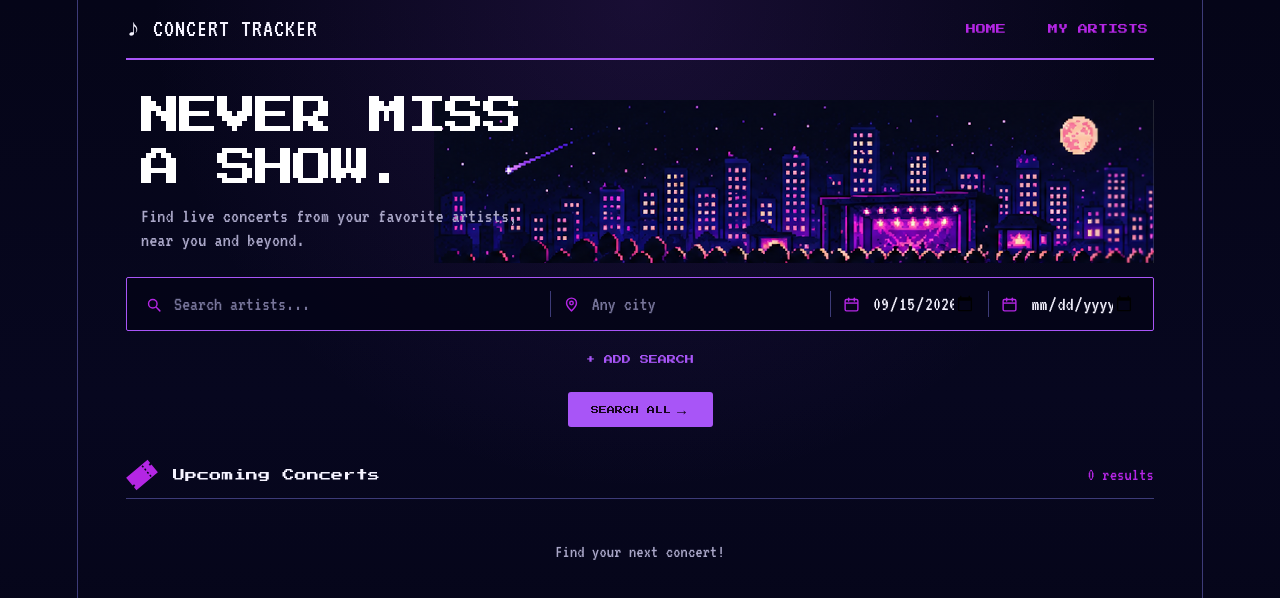
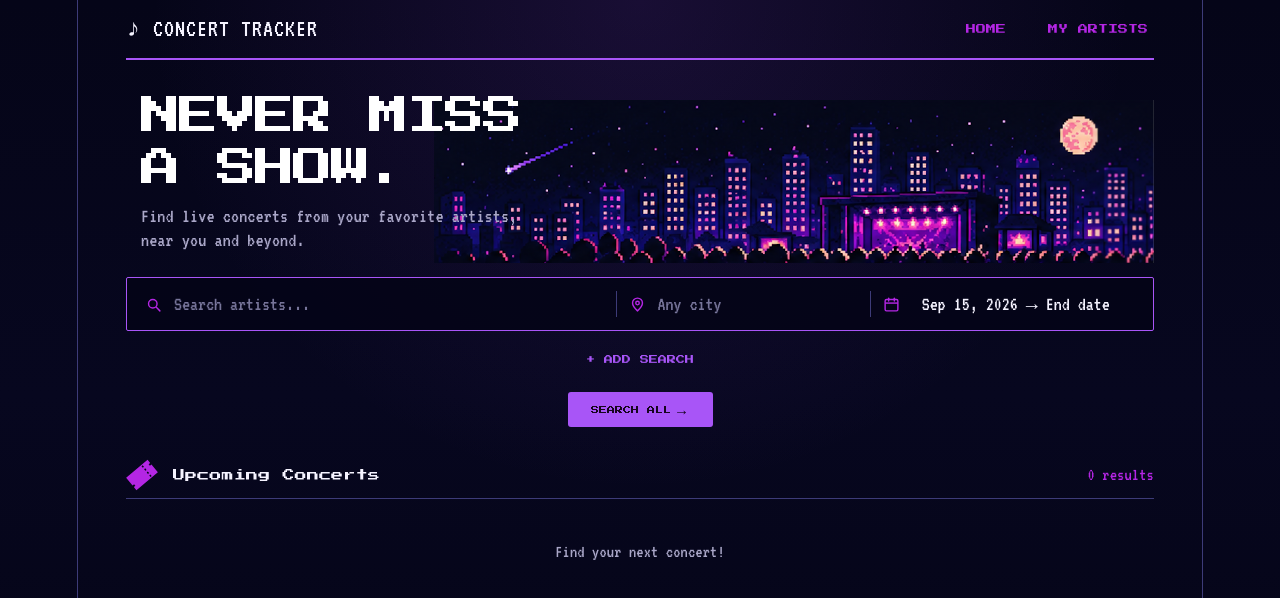
Before and after one commit to yanniewu/concert-tracker, a React app in the folder frontend/: page / in a window 1280 px wide. Shown: the top 598 px of the page. Built offline with nearby package versions, Linux system fonts and the light colour scheme; the HTML template or start-up script is replaced by a standard one.

Commit message:
Changed date picker and search error UI

```diff
--- a/frontend/src/App.css
+++ b/frontend/src/App.css
@@ -160,7 +160,7 @@ body {
 
 .search-bar {
   position: relative;
-  z-index: 5;
+  z-index: 1;
 
   display: flex;
   align-items: stretch;
@@ -195,7 +195,7 @@ body {
 }
 
 .search-location {
-  flex: 1.3;
+  flex: 1;
 }
 
 .radius-select {
@@ -224,10 +224,6 @@ body {
 .radius-select option {
   background: var(--surface);
   color: var(--text);
-}
-
-.search-date {
-  flex: 0.68;
 }
 
 .search-icon {
@@ -268,27 +264,189 @@ body {
   color: #77759a;
 }
 
-.search-date input[type="date"] {
-  color-scheme: dark;
+
+/* ========================================
+   DATE RANGE PICKER
+======================================== */
+
+.search-date-range {
+  position: relative;
+  min-width: 250px;
+  flex: 1.1;
+}
+
+/* Put the entire search row above the rows below it
+   when the date picker is open. */
+.search-container:has(.date-range-picker) {
+  position: relative;
+  z-index: 50;
+}
+
+.search-row:has(.date-range-picker) {
+  position: relative;
+  z-index: 50;
+}
+
+.search-bar:has(.date-range-picker) {
+  position: relative;
+  z-index: 50;
+}
+
+/* Date range button */
+
+.date-range-button {
+  width: 100%;
+  height: 100%;
+
+  display: flex;
+  align-items: center;
+  gap: 10px;
+
+  padding: 0;
+
+  border: none;
+  background: transparent;
+  color: var(--text);
+
+  font-family: var(--body-font);
+  font-size: 20px;
+
+  cursor: pointer;
+  text-align: left;
+}
+
+.date-range-button:hover {
+  color: var(--text);
+}
+
+.date-range-button span {
+  white-space: nowrap;
+  overflow: hidden;
+  text-overflow: ellipsis;
+}
+
+/* Dropdown */
+
+.date-range-picker {
+  position: absolute;
+
+  top: calc(100% + 10px);
+  right: 0;
+
+  z-index: 9999;
+
+  width: 370px;
+  padding: 20px;
+
+  background: var(--surface);
+
+  border: 1px solid var(--purple);
+
+  box-shadow:
+    6px 6px 0 rgba(0, 0, 0, 0.6);
 
   color: var(--text);
+}
 
+/* Header */
+
+.date-range-header {
+  margin-bottom: 18px;
+
+  color: var(--purple-bright);
+
+  font-family: var(--pixel-font);
+  font-size: 10px;
+  text-transform: uppercase;
+}
+
+/* Start / End fields */
+
+.date-range-fields {
+  display: flex;
+  gap: 12px;
+}
+
+.date-picker-field {
+  flex: 1;
+
+  display: flex;
+  flex-direction: column;
+  gap: 7px;
+}
+
+.date-picker-field label {
+  color: var(--text-secondary);
+
+  font-family: var(--pixel-font);
+  font-size: 8px;
+
+  text-transform: uppercase;
+}
+
+.date-picker-field input {
+  width: 100%;
+  height: 42px;
+
+  box-sizing: border-box;
+
+  padding: 8px;
+
+  border: 1px solid var(--border);
+
+  background: var(--bg);
+  color: var(--text);
+
+  font-family: var(--body-font);
+  font-size: 18px;
+
+  outline: none;
+}
+
+.date-picker-field input:focus {
+  border-color: var(--purple);
+}
+
+/* Native calendar icon */
+
+.date-picker-field input[type="date"] {
+  color-scheme: dark;
   cursor: pointer;
 }
 
-.search-date input[type="date"]::-webkit-calendar-picker-indicator {
-  opacity: 1;
-
-  cursor: pointer;
-
+.date-picker-field input[type="date"]::-webkit-calendar-picker-indicator {
   filter:
     invert(1)
     sepia(1)
     saturate(5)
     hue-rotate(250deg);
 
-  width: 18px;
-  height: 18px;
+  cursor: pointer;
+}
+
+/* Done button */
+
+.date-done-button {
+  width: 100%;
+  height: 38px;
+
+  margin-top: 18px;
+
+  border: none;
+  border-radius: 2px;
+
+  background: var(--purple);
+  color: #17051f;
+
+  font-family: var(--pixel-font);
+  font-size: 8px;
+
+  cursor: pointer;
+}
+
+.date-done-button:hover {
+  background: var(--purple-bright);
+  color: var(--text);
 }
 
 .search-divider {
@@ -442,7 +600,9 @@ body {
 }
 
 .search-container {
+  position: relative;
   margin-bottom: 10px;
+  z-index: 1;
 }
 
 .search-error {
--- a/frontend/src/App.jsx
+++ b/frontend/src/App.jsx
@@ -238,16 +238,28 @@ function navigateTo(newPage) {
 
   // Search all search bars
   async function handleSearchAll() {
-    setSearchError(null);
+  // Clear previous search errors
+  setSearches((currentSearches) =>
+    currentSearches.map((search) => ({
+      ...search,
+      error: null,
+    }))
+  );
 
-    // Only search rows that have an artist
+  // Check if at least one artist was entered
   const activeSearches = searches.filter(
     (search) => search.artists.trim() !== ""
   );
 
   if (activeSearches.length === 0) {
-      setSearchError(
-        "Please enter at least one artist."
+    setSearches((currentSearches) =>
+      currentSearches.map((search, index) => ({
+        ...search,
+        error:
+          index === 0
+            ? "Please enter at least one artist."
+            : null,
+      }))
     );
 
     return;
@@ -260,7 +272,7 @@ function navigateTo(newPage) {
     for (const search of activeSearches) {
       if (
         search.endDate &&
-        search.endDate <= search.startDate
+        search.endDate < search.startDate
       ) {
         updateSearch(
           search.id,
@@ -530,12 +542,7 @@ function navigateTo(newPage) {
             Find your next concert!
           </div>
         )}
-        {/* General search error */}
-        {searchError && (
-          <div className="search-error">
-            {searchError}
-          </div>
-        )}
+
 
         {/* Loading */}
         {searching && (
--- a/frontend/src/components/SearchForm.jsx
+++ b/frontend/src/components/SearchForm.jsx
@@ -1,3 +1,5 @@
+import { useState, useRef, useEffect } from "react";
+
 function SearchIcon() {
   return (
     <svg
@@ -103,11 +105,98 @@ function CalendarIcon() {
   );
 }
 
+function formatDate(date) {
+  if (!date) {
+    return "";
+  }
+
+  const [year, month, day] = date.split("-");
+
+  return new Date(
+    Number(year),
+    Number(month) - 1,
+    Number(day)
+  ).toLocaleDateString("en-US", {
+    month: "short",
+    day: "numeric",
+    year: "numeric",
+  });
+}
+
 function SearchForm({
   search,
   onChange,
   onRemove,
 }) {
+  const [datePickerOpen, setDatePickerOpen] =
+    useState(false);
+
+  const datePickerRef = useRef(null);
+
+  // Close date picker when clicking outside
+  useEffect(() => {
+    function handleClickOutside(event) {
+      if (
+        datePickerRef.current &&
+        !datePickerRef.current.contains(event.target)
+      ) {
+        setDatePickerOpen(false);
+      }
+    }
+
+    document.addEventListener(
+      "mousedown",
+      handleClickOutside
+    );
+
+    return () => {
+      document.removeEventListener(
+        "mousedown",
+        handleClickOutside
+      );
+    };
+  }, []);
+
+  function handleStartDateChange(event) {
+    const startDate = event.target.value;
+
+    onChange(
+      search.id,
+      "startDate",
+      startDate
+    );
+
+    // Clear end date if it is no longer valid
+    if (
+      search.endDate &&
+      startDate &&
+      search.endDate <= startDate
+    ) {
+      onChange(
+        search.id,
+        "endDate",
+        ""
+      );
+    }
+  }
+
+  function handleEndDateChange(event) {
+    onChange(
+      search.id,
+      "endDate",
+      event.target.value
+    );
+  }
+
+  const dateText =
+    search.startDate && search.endDate
+      ? `${formatDate(search.startDate)} → ${formatDate(
+          search.endDate
+        )}`
+      : search.startDate
+        ? `${formatDate(search.startDate)} → End date`
+        : "Select dates";
+
   return (
     <div className="search-row">
 
@@ -143,10 +232,18 @@ function SearchForm({
             onChange={(event) => {
               const city = event.target.value;
 
-  onChange(search.id, "city", city);
+              onChange(
+                search.id,
+                "city",
+                city
+              );
 
               if (city.trim() === "") {
-    onChange(search.id, "radius", "");
+                onChange(
+                  search.id,
+                  "radius",
+                  ""
+                );
               }
             }}
             placeholder="Any city"
@@ -176,50 +273,97 @@ function SearchForm({
 
         <div className="search-divider" />
 
+        {/* Date Range */}
+        <div
+          className="search-field search-date-range"
+          ref={datePickerRef}
+        >
+          <button
+            type="button"
+            className="date-range-button"
+            onClick={() =>
+              setDatePickerOpen(!datePickerOpen)
+            }
+          >
+            <CalendarIcon />
+
+            <span>
+              {dateText}
+            </span>
+          </button>
+
+          {datePickerOpen && (
+            <div className="date-range-picker">
+
+              <div className="date-range-header">
+                <strong>
+                  Select dates
+                </strong>
+              </div>
+
+              <div className="date-range-fields">
+
                 {/* Start Date */}
-<div className="search-field search-date">
-  <CalendarIcon />
+                <div className="date-picker-field">
+                  <label>
+                    Start date
+                  </label>
 
                   <input
                     type="date"
                     value={search.startDate}
-    onChange={(event) =>
-      onChange(
-        search.id,
-        "startDate",
-        event.target.value
-      )
+                    onChange={
+                      handleStartDateChange
                     }
                   />
                 </div>
 
-<div className="search-divider" />
-
                 {/* End Date */}
-<div className="search-field search-date">
-  <CalendarIcon />
+                <div className="date-picker-field">
+                  <label>
+                    End date
+                  </label>
 
                   <input
                     type="date"
                     value={search.endDate}
-    onChange={(event) =>
-      onChange(
-        search.id,
-        "endDate",
-        event.target.value
-      )
+                    min={
+                      search.startDate
+                        ? search.startDate
+                        : undefined
+                    }
+                    onChange={
+                      handleEndDateChange
                     }
                   />
                 </div>
 
               </div>
 
-      {/* Remove search */}
+              <button
+                type="button"
+                className="date-done-button"
+                onClick={() =>
+                  setDatePickerOpen(false)
+                }
+              >
+                DONE
+              </button>
+
+            </div>
+          )}
+        </div>
+
+      </div>
+
+      {/* Remove Search */}
       {onRemove && (
         <button
           type="button"
           className="remove-search"
-  onClick={() => onRemove(search.id)}
+          onClick={() =>
+            onRemove(search.id)
+          }
           aria-label="Remove search"
         >
           ×
```
Lines whose indentation alone changed are shown as unchanged.
